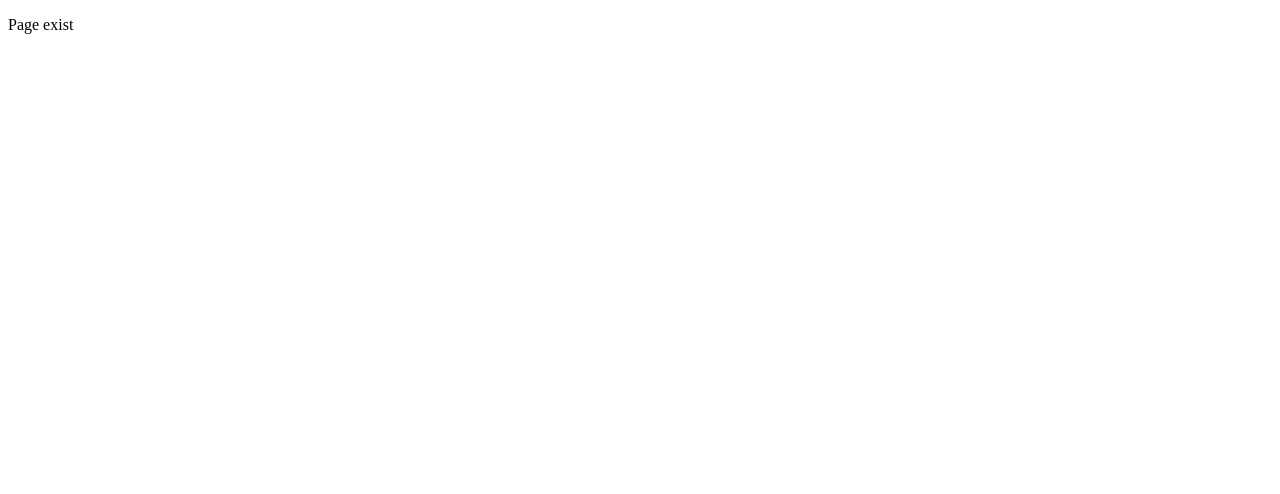
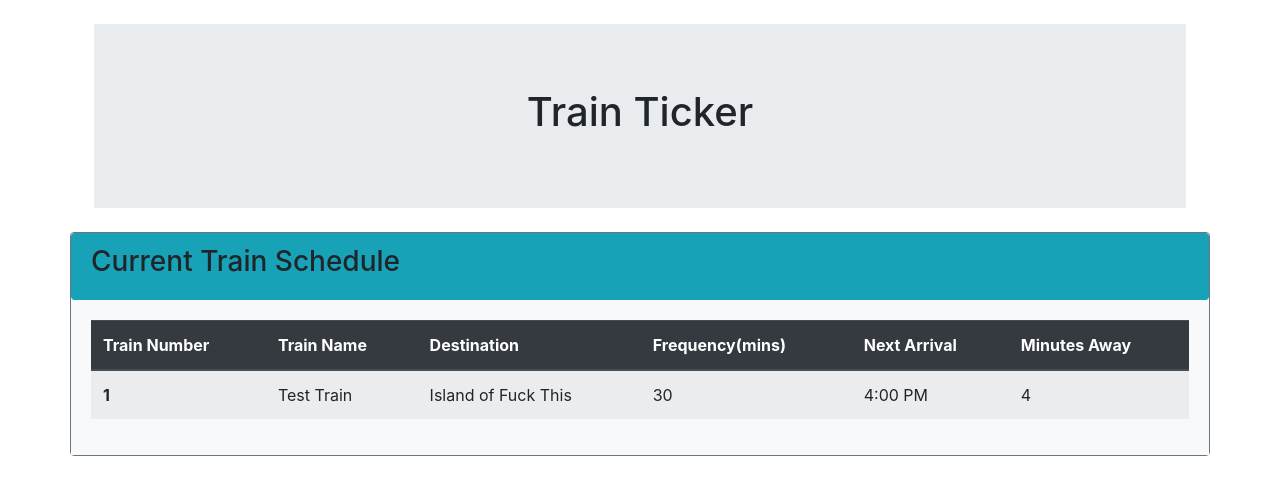
Before and after one commit to professorx00/CBC--TrainTimeLog, a plain HTML site: page index.html in a window 1280 px wide. Drawn offline with nearby package versions, Linux system fonts and the light colour scheme.

Commit message:
Train Schedule with bootsctrap CSS added

```diff
--- a/assets/CSS/style.css
+++ b/assets/CSS/style.css
@@ -0,0 +1,3 @@
+.fullSize{
+    width: 100vw;
+}
--- a/index.html
+++ b/index.html
@@ -13,14 +13,54 @@
     <script src="https://cdnjs.cloudflare.com/ajax/libs/moment.js/2.24.0/moment.js"></script>
     <!--Firebase CDN Load Up-->
     <script src="https://www.gstatic.com/firebasejs/6.3.4/firebase-app.js"></script>
-
     <script src="https://www.gstatic.com/firebasejs/6.0.4/firebase-database.js"></script>
-
-
+    <!-- CSS STYLING materialize-->
+    <link rel="stylesheet" href="https://stackpath.bootstrapcdn.com/bootstrap/4.3.1/css/bootstrap.min.css"
+        integrity="sha384-ggOyR0iXCbMQv3Xipma34MD+dH/1fQ784/j6cY/iJTQUOhcWr7x9JvoRxT2MZw1T" crossorigin="anonymous">
+    <!--My Own CSS Style Sheet-->
+    <link rel="stylesheet" href="./assets/CSS/style.css">
 </head>
 
 <body>
-    <p>Page exist</p>
+    <div class="container">
+        <div class="row">
+            <div class="col-m-12 fullSize" id="header">
+                <div class="jumbotron jumbotron-fluid m-4 text-center">
+                    <h1>Train Ticker</h1>
+                </div>
+            </div>
+        </div>
+        <div class="row">
+            <div class="container fullSize border border-secondary rounded p-0">
+                <div class="card-header  bg-info border-info rounded"><h3>Current Train Schedule</h3></div>
+                <div class="card-body text-dark bg-light text-dark">
+                    <table class="table table-striped">
+                        <thead class="thead-dark ">
+                            <tr>
+                                <th scope="col">Train Number</th>
+                                <th scope="col">Train Name</th>
+                                <th scope="col">Destination</th>
+                                <th scope="col">Frequency(mins)</th>
+                                <th scope="col">Next Arrival</th>
+                                <th scope="col">Minutes Away</th>
+                            </tr>
+                        </thead>
+                        <tbody class="">
+                            <tr>
+                                <th scope="row">1</th>
+                                <td>Test Train</td>
+                                <td>Island of Fuck This</td>
+                                <td>30</td>
+                                <td>4:00 PM</td>
+                                <td>4</td>
+                            </tr>
+
+                        </tbody>
+                    </table>
+                </div>
+            </div>
+        </div>
+    </div>
     <script src="./assets/JS/script.js"></script>
 </body>
 
```
Also changed, not shown: 1 other file.
